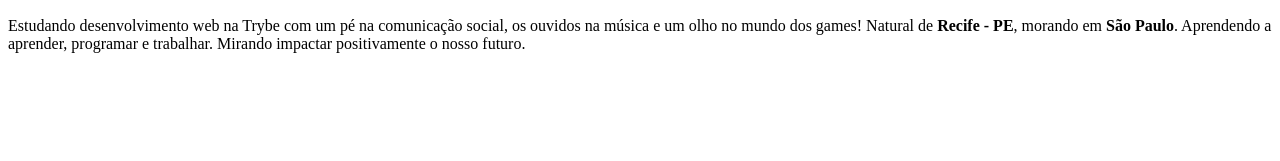
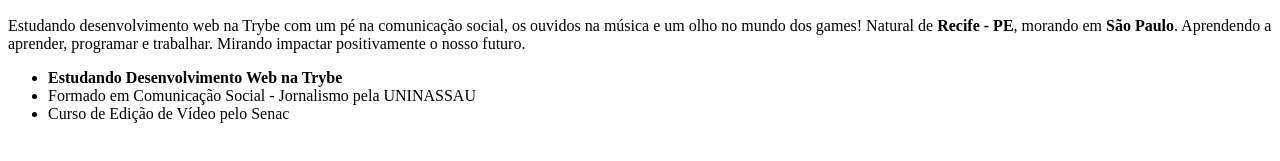
Before and after one commit to miguel-inacio/desativar, a plain HTML site: page index.html in a window 1280 px wide. Shown: the part 417-578 px from the top of the page. Drawn offline with Linux system fonts and the light colour scheme.

Commit message:
adiciona habilidades

```diff
--- a/index.html
+++ b/index.html
@@ -25,5 +25,11 @@
     Estudando desenvolvimento web na Trybe com um pé na comunicação social, os ouvidos na música e um olho no mundo dos games! Natural de <strong>Recife - PE</strong>, morando em <strong>São Paulo</strong>. Aprendendo a aprender, programar e trabalhar. Mirando impactar positivamente o nosso futuro.
   </p>
 
+  <ul>
+    <li><strong>Estudando Desenvolvimento Web na Trybe</strong></li>
+    <li>Formado em Comunicação Social - Jornalismo pela UNINASSAU</li>
+    <li>Curso de Edição de Vídeo pelo Senac</li>
+  </ul>
+
 </body>
 </html>
```
